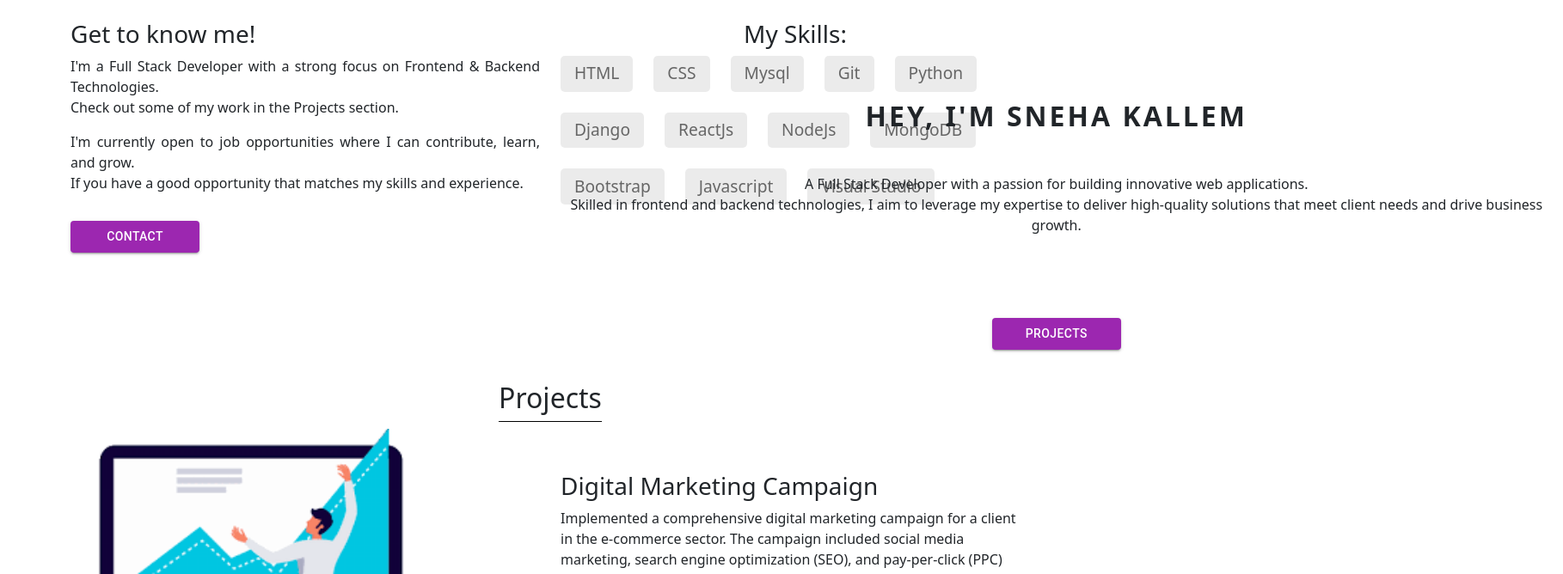
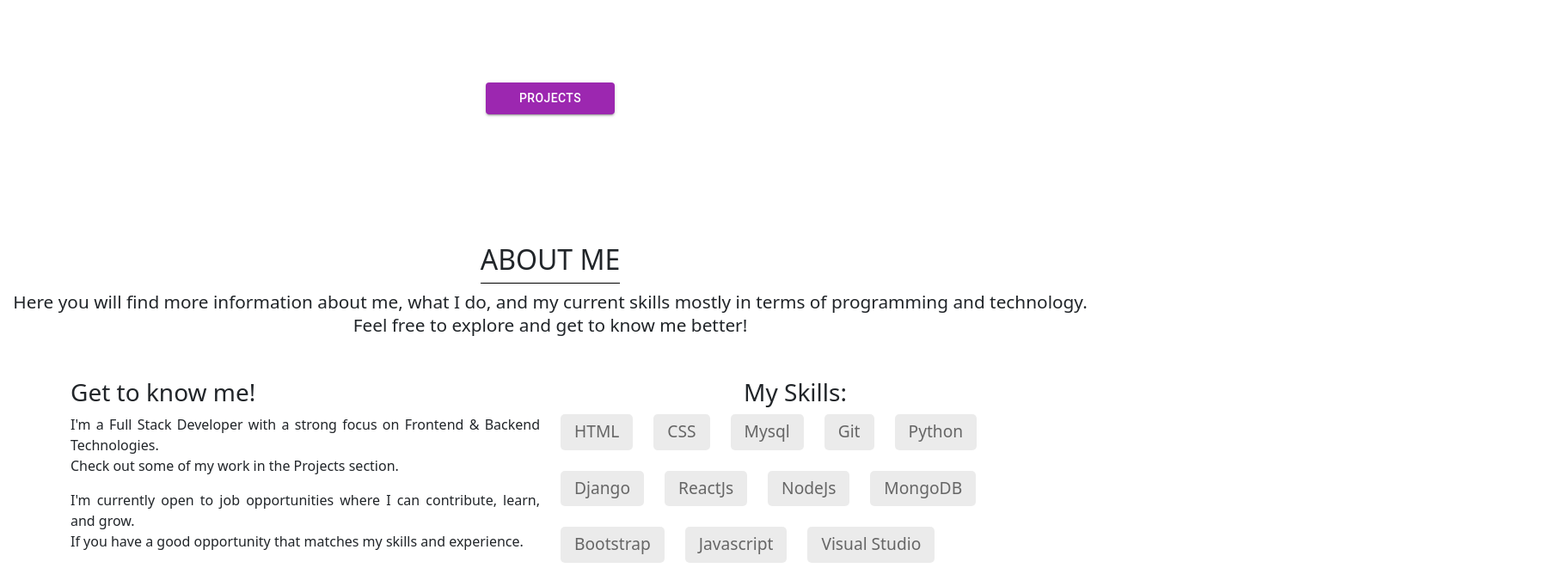
Before and after one commit to SnehaKallem/portfolio, a React (Create React App) app: page / in a window 1280 px wide. Shown: the part 284-952 px from the top of the page at 86% size, 1818 px wide, since content can reach past the window. Built offline with nearby package versions, Linux system fonts and the light colour scheme.

Commit message:
added portfolio

```diff
--- a/src/components/About1.js
+++ b/src/components/About1.js
@@ -6,7 +6,7 @@ import { Button } from '@mui/material';
 function About1() {
   return (
     <section className="text-center " style={{marginTop:'150px'}} >
-        <div style={{position: 'absolute',top: '50%',left: '50%',maxWidth: '90rem',width: '92%'}} id='about1' >
+
       <h1 style={{letterSpacing:'3px',fontWeight:800,fontSize:'2rem'}}>HEY, I'M SNEHA KALLEM</h1>
       <div style={{ margin: '3rem auto 0 auto',maxWidth: '80rem' }}>
         <p>
@@ -21,7 +21,7 @@ function About1() {
         Projects
       </Button>
       </div>
-      </div>
+
 
       <div>
 
```
